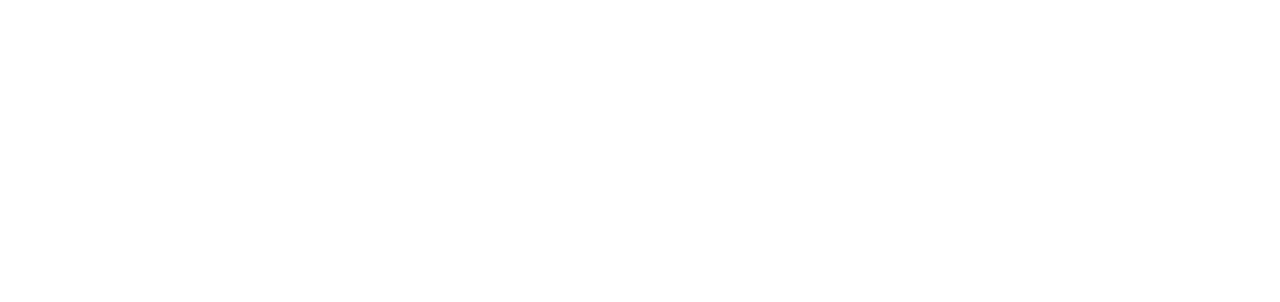
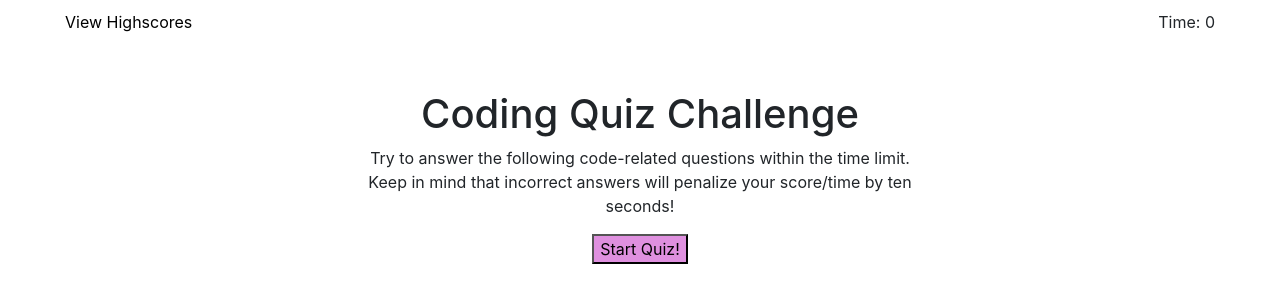
Before and after one commit to mykakugaya/code-quiz, a plain HTML site: page index.html in a window 1280 px wide. Drawn offline with nearby package versions, Linux system fonts and the light colour scheme.

Commit message:
start page and highscores page html and css layout complete

```diff
--- a/index.html
+++ b/index.html
@@ -3,10 +3,34 @@
 <head>
     <meta charset="UTF-8">
     <meta name="viewport" content="width=device-width, initial-scale=1.0">
+    <link rel="stylesheet" href="https://stackpath.bootstrapcdn.com/bootstrap/4.4.1/css/bootstrap.min.css" integrity="sha384-Vkoo8x4CGsO3+Hhxv8T/Q5PaXtkKtu6ug5TOeNV6gBiFeWPGFN9MuhOf23Q9Ifjh" crossorigin="anonymous">
     <link rel="stylesheet" href="style.css">
     <title>Code Quiz</title>
 </head>
 <body>
+    <div class="container">
+        <!--Header section with Highscores and Timer-->
+        <div class="row">
+
+            <div class="col-xs-12 col-sm-12 col-md-12 col-lg-12" id="header">
+                <!--Link to Highscores page-->
+                <a href="highscores.html" id="highscores">View Highscores</a>
+                <!--Timer counting down-->
+                <p id="timer">Time: 0</p>
+            </div>
+        </div>
+        <!--Quiz start page-->
+        <div class="row">
+            <div class="col-xs-12 col-sm-12 col-md-6 col-lg-6" id="main">
+                <h1>Coding Quiz Challenge</h1>
+                <p>
+                    Try to answer the following code-related questions within the time limit. Keep in mind that incorrect answers will penalize your score/time by ten seconds!
+                </p>
+                <button id="button">Start Quiz!</button>
+            </div>
+        </div>
+    </div>
+
     <script src="script.js"></script>
 </body>
 </html>
--- /dev/null
+++ b/scoresstyle.css
@@ -0,0 +1,60 @@
+*,
+*::before,
+*::after {
+  box-sizing: border-box;
+}
+
+body {
+    margin: 0;
+    padding: 0;
+}
+
+.container {
+    margin: 0 auto;
+    padding: 0;
+    justify-content: center;
+}
+
+#main {
+    margin-top: 50px;
+    margin-right: auto;
+    margin-left: auto;
+    justify-content: center;
+}
+
+#highscores h1 {
+    text-align: center;
+    float: left;
+}
+
+#scoreslist {
+    float: left;
+    margin-top: 10px;
+    margin-bottom: 10px;
+}
+
+#backbutton {
+    background-color: rgb(223, 144, 223);
+    color: black;
+    margin-right: 10px;
+    float: left;
+}
+
+#backbutton a {
+    color: black;
+}
+
+#backbutton:hover {
+    background-color: rgb(187, 48, 187);
+}
+
+#clearbutton {
+    background-color: rgb(223, 144, 223);
+    float: left;
+}
+
+#clearbutton:hover {
+    background-color: rgb(187, 48, 187);
+    text-decoration: underline;
+    float: left;
+}
--- a/style.css
+++ b/style.css
@@ -0,0 +1,51 @@
+*,
+*::before,
+*::after {
+  box-sizing: border-box;
+}
+
+body {
+    margin: 0;
+    padding: 0;
+}
+
+.container {
+    margin: 0 auto;
+    padding: 0;
+}
+
+#header {
+    padding: 10px;
+    margin-bottom: 30px;
+    float: left;
+}
+
+#highscores {
+    color: black;
+    float: left;
+    text-align: left;
+}
+
+#timer {
+    float: right;
+    text-align: right;
+}
+
+#main {
+    margin: 0 auto;
+    float: left;
+}
+
+#main h1, p {
+    text-align: center;
+}
+
+#button {
+    background-color: rgb(223, 144, 223);
+    margin: auto;
+    display: flex;
+}
+
+#button:hover {
+    background-color: rgb(187, 48, 187);
+}
```
Also changed, not shown: highscores.html (added, +35 -0 lines), scoresscript.js (added).
